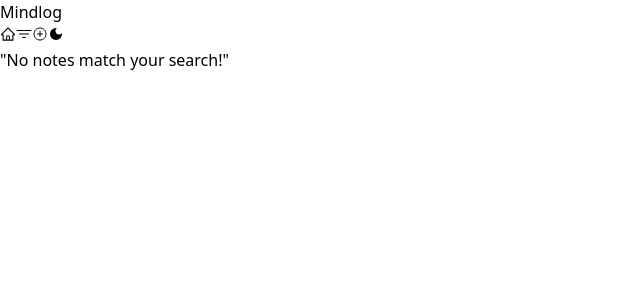
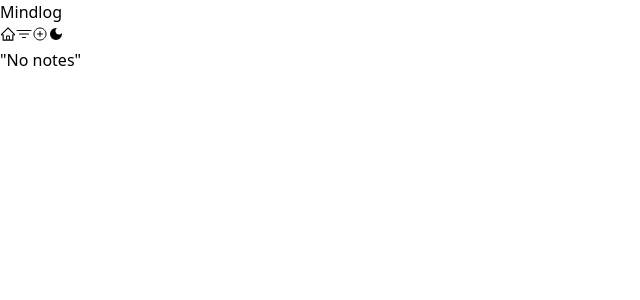
Before and after one commit to SrinithiRajendran/minglogapp, a React (Vite) app: page / in a window 1280 px wide. Shown: the top 300 px of the page, without its empty margins (0-640 px from the left). Built offline with nearby package versions, Linux system fonts and the light colour scheme; a web font is replaced by a local one.

Commit message:
Implemented dark theme

```diff
--- a/src/components/Notes.jsx
+++ b/src/components/Notes.jsx
@@ -151,7 +151,7 @@ const Notes = () => {
                     isDark ? "text-[#c0a1ca]" : "text-[#2b384a]"
                   }  text-lg font-semibold text-center mt-4`}
                 >
-                  &quot;No notes match your search!&quot;
+                  &quot;No notes&quot;
                 </h1>
               </div>
             )}
```
